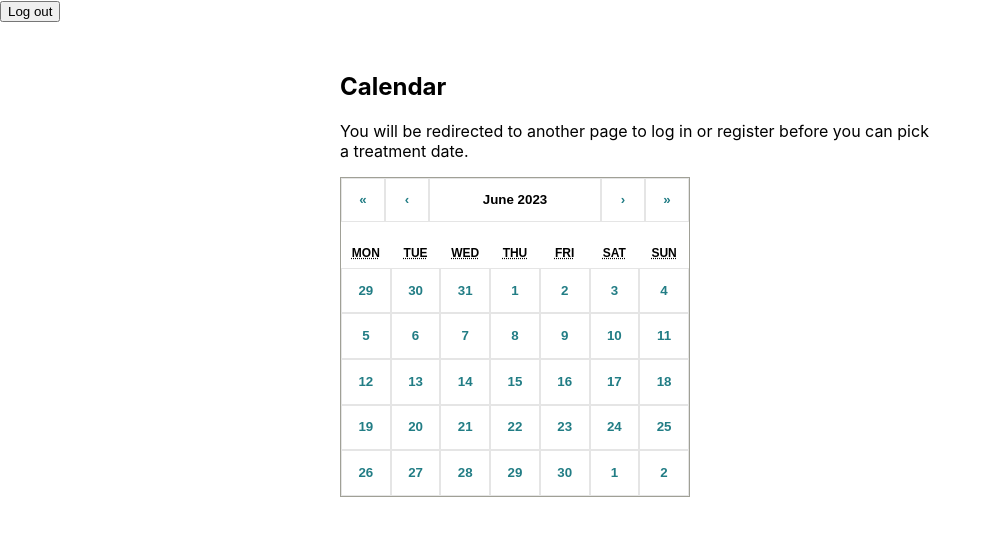
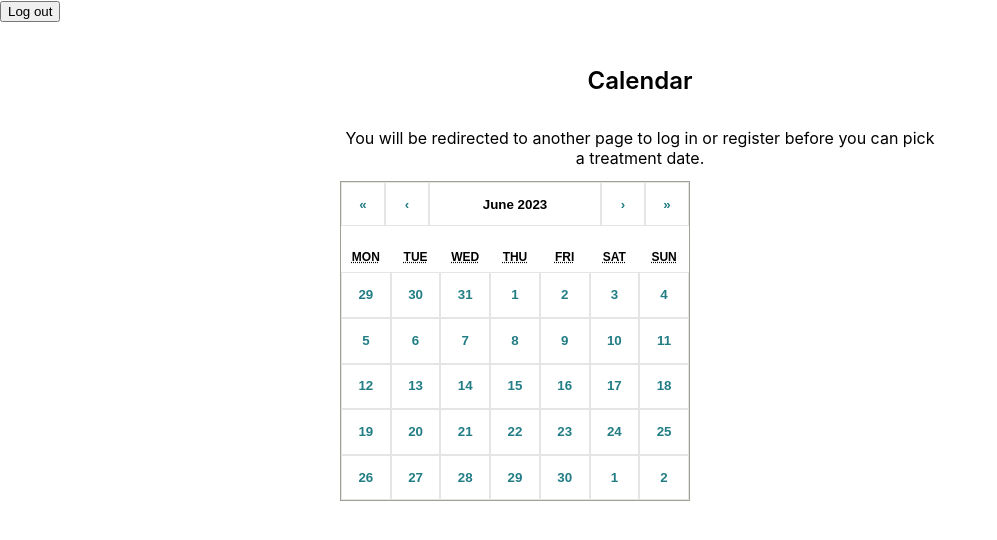
Before and after one commit to smirrebinx/project-final-project-frontend, a React (Create React App) app: page /calendar in a window 1280 px wide. Shown: the top 540 px of the page, without its empty margins (0-997 px from the left). Built offline with nearby package versions, Linux system fonts and the light colour scheme; no server answers.

Commit message:
Add styling to booking

```diff
--- a/src/components/Booking.js
+++ b/src/components/Booking.js
@@ -3,7 +3,7 @@ import React, { useEffect, createContext, useContext, useState } from 'react';
 import { useSelector } from 'react-redux';
 import Calendar from 'react-calendar';
 import 'react-calendar/dist/Calendar.css';
-import { CalendarContainer } from './BookingStyling';
+import { CalendarContainer, StyledHeaderBooking, StyledParagraphBooking } from './BookingStyling';
 
 // Create a new context for the picked date
 const PickedDateContext = createContext();
@@ -27,11 +27,11 @@ const Booking = () => {
   const renderMessage = () => {
     return (
       <>
-        <h1>Calendar</h1>
+        <StyledHeaderBooking>Calendar</StyledHeaderBooking>
         {userAccessToken ? (
-          <p>Pick a treatment date</p>
+          <StyledParagraphBooking>Pick a treatment date</StyledParagraphBooking>
         ) : (
-          <p>You will be redirected to another page to log in or register before you can pick a treatment date.</p>
+          <StyledParagraphBooking>You will be redirected to another page to log in or register before you can pick a treatment date.</StyledParagraphBooking>
         )}
       </>
     );
--- a/src/components/BookingStyling.js
+++ b/src/components/BookingStyling.js
@@ -1,11 +1,15 @@
 import styled from 'styled-components';
 
 export const CalendarContainer = styled.div`
-  max-width: 600px;
+  display: flex;
+  flex-direction: column;
+  justify-content: center;
+  max-width: 37.5rem;
   margin: auto;
-  margin-top: 20px;
-  padding: 10px;
+  margin-top: 1.25rem;
+  padding: 0.25rem;
   border-radius: 3px;
+
   button {
     background-color: transparent;
     border: solid 1px rgba(0, 0, 0, 0.1);
@@ -20,3 +24,16 @@ export const CalendarContainer = styled.div`
       color: #000;
     }
 `;
+
+export const StyledHeaderBooking = styled.h1`
+  font-weight: 600;
+  font-family: var(--headings-font-color-two);
+  text-align: center;
+`;
+
+export const StyledParagraphBooking = styled.h1`
+  font-weight: 400;
+  font-family: var(--paragraph-font-color-two);
+  text-align: center;
+  font-size: 1rem;
+`;
--- a/src/components/LoginStyling.js
+++ b/src/components/LoginStyling.js
@@ -69,7 +69,7 @@ export const Wrapper = styled.div`
 `;
 
 export const SecondHeaderLogIn = styled.h2`
-/* font-family: var(--second-headings-font-family-two); */
+font-family: var(--second-headings-font-family-two);
 font-weight: 600;
 text-transform: uppercase;
 color: var(--second-headings-font-color-two);
--- a/src/index.css
+++ b/src/index.css
@@ -8,7 +8,7 @@
   --navbar-color-one:#ffffff;
   --navbar-button-color-one: #5b604d;
 
-  --second-headings-font-family-two: "Proxima Nova", cursive;
+  --headings-font-family-two: "Proxima Nova", cursive;
   --paragraph-font-family-two: "Proxima Nova", serif;
   --second-headings-font-color-two: #227d85;
   --submit-button-color-two: #2E868B;
```
